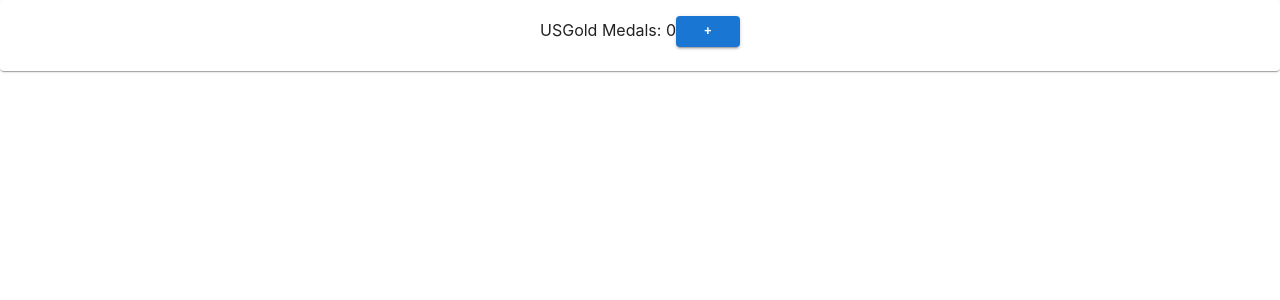
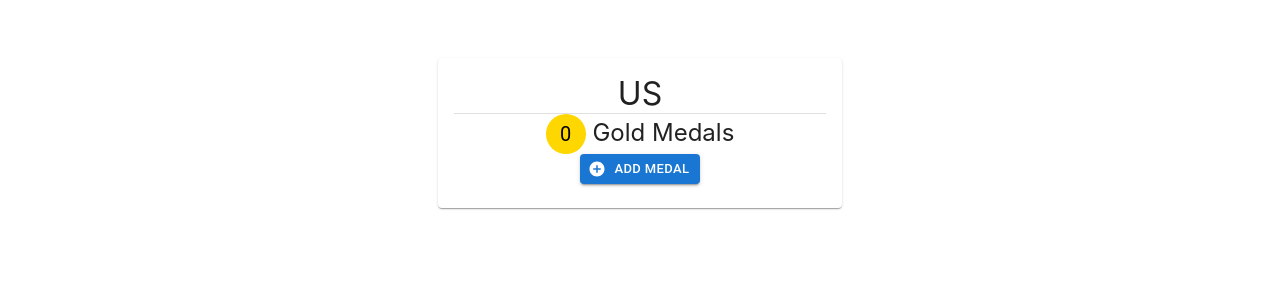
Before and after one commit to EvGresbach/AdvWebDev_medals-mui, a React (Create React App) app: page / in a window 1280 px wide. Shown: the top 300 px of the page. Built offline with nearby package versions, Linux system fonts and the light colour scheme.

Commit message:
custom styles and icons

```diff
--- a/package.json
+++ b/package.json
@@ -5,7 +5,9 @@
   "dependencies": {
     "@emotion/react": "^11.7.1",
     "@emotion/styled": "^11.6.0",
+    "@mui/icons-material": "^5.3.0",
     "@mui/material": "^5.3.0",
+    "@mui/styles": "^5.3.0",
     "@testing-library/jest-dom": "^5.16.1",
     "@testing-library/react": "^12.1.2",
     "@testing-library/user-event": "^13.5.0",
--- a/src/App.js
+++ b/src/App.js
@@ -1,11 +1,14 @@
-import logo from './logo.svg';
+
+import { Container } from '@mui/material';
 import './App.css';
 import Country from './components/Country';
 
 function App() {
   return (
     <div className="App">
-      <Country />
+      <Container>
+        <Country />
+      </Container>
     </div>
   );
 }
--- a/src/components/Country.jsx
+++ b/src/components/Country.jsx
@@ -1,5 +1,24 @@
 import React, { Component } from "react";
-import { Button, Card, CardContent, CardHeader } from "@mui/material"
+import { Avatar, Button, Card, CardContent, Divider } from "@mui/material"
+import { withStyles } from "@mui/styles";
+import { AddCircle } from "@mui/icons-material"
+
+const styles = {
+    card: {
+        marginTop: '5%',
+        margin: 'auto',
+        width: "35%"
+    },
+    medals: {
+        backgroundColor: "gold",
+        color: 'black',
+        display: 'inline-flex'
+    },
+    countryName: {
+        fontSize: '2em',
+        marginBottom: '.auto'
+    }
+}
 class Country extends Component {
     state = {
         name: 'US',
@@ -13,13 +32,18 @@ class Country extends Component {
     }
 
     render() {
+        const { classes } = this.props;
         return(
-            <Card>
+            <Card className={classes.card}>
                 <div className="country">
-                    <CardContent className="medals">
-                        {this.state.name}
-                        Gold Medals: {this.state.gold}
-                        <Button variant="contained" size="small" className="increment" onClick={this.handleIncrement} >+</Button>
+                    <CardContent>
+                        <div className={classes.countryName}>{this.state.name}</div>
+                        <Divider></Divider>
+                        <div>
+                            <Avatar className={classes.medals} >{this.state.gold}</Avatar>
+                            <span style={{fontSize: "1.5em"}}> Gold Medals </span>
+                        </div>
+                        <Button variant="contained" size="small"className="increment" onClick={this.handleIncrement}  startIcon={<AddCircle />}>Add Medal</Button>
                     </CardContent>
                 </div>
             </Card>
@@ -28,4 +52,4 @@ class Country extends Component {
     }
 }
 
-export default Country;
+export default withStyles(styles, { withTheme: true })(Country);
--- a/src/index.js
+++ b/src/index.js
@@ -3,8 +3,6 @@ import ReactDOM from 'react-dom';
 import './index.css';
 import App from './App';
 import reportWebVitals from './reportWebVitals';
-
-import Country from "./components/Country";
 
 ReactDOM.render(
   <React.StrictMode>
```
Also changed, not shown: 1 other file (tests, documents, lock files or other folders).
